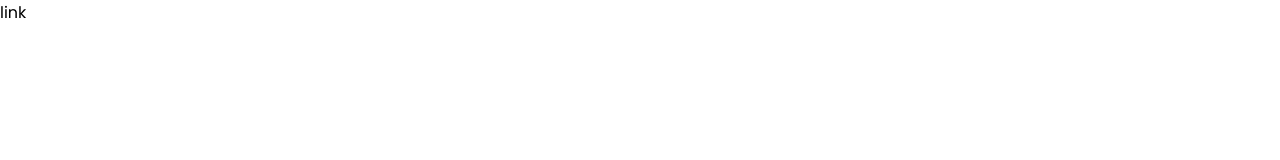
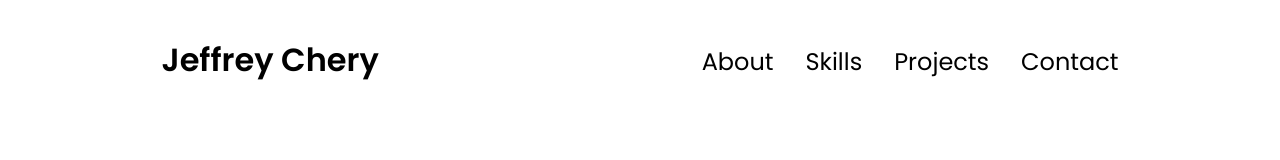
Before and after one commit to jeffreychery009/personalwebsite, a plain HTML site: page index.html in a window 1280 px wide. Drawn offline with Linux system fonts and the light colour scheme.

Commit message:
Setup Styles for Nav Links and Added Navigation Components to HTML FILE

```diff
--- a/index.html
+++ b/index.html
@@ -5,10 +5,21 @@
     <meta name="viewport" content="width=device-width, initial-scale=1.0" />
     <link rel="stylesheet" href="style.css" />
     <link rel="stylesheet" href="mediaquerries.css" />
-    link
+
     <title>Jeffrey Chery | Junior Frontend Developer</title>
   </head>
   <body>
+    <nav id="desktop-nav">
+      <div class="logo">Jeffrey Chery</div>
+      <div>
+        <ul class="nav-links">
+          <li><a href="#about">About</a></li>
+          <li><a href="#skills">Skills</a></li>
+          <li><a href="#projects">Projects</a></li>
+          <li><a href="#contact">Contact</a></li>
+        </ul>
+      </div>
+    </nav>
     <script src="script.js"></script>
   </body>
 </html>
--- a/style.css
+++ b/style.css
@@ -32,10 +32,9 @@ nav,
 }
 
 nav {
-  justify-content: space-between;
+  justify-content: space-around;
   height: 15vh;
   align-items: center;
-  background-color: red;
 }
 
 .nav-links {
@@ -43,3 +42,38 @@ nav {
   gap: 2rem;
   font-size: 1.5rem;
 }
+
+a {
+  color: black;
+  text-decoration: none;
+}
+
+a::before {
+  content: "";
+  position: relative;
+  display: block;
+  width: 100%;
+  height: 3px;
+  bottom: 0;
+  left: 0;
+  background-color: grey;
+  transform: scaleX(0);
+  transition: transform 0.3s ease;
+}
+
+a:hover {
+  color: grey;
+}
+
+a:hover::before {
+  transform: scaleX(1);
+}
+
+.logo {
+  font-size: 2rem;
+  font-weight: 600;
+}
+
+.logo:hover {
+  cursor: default;
+}
```
